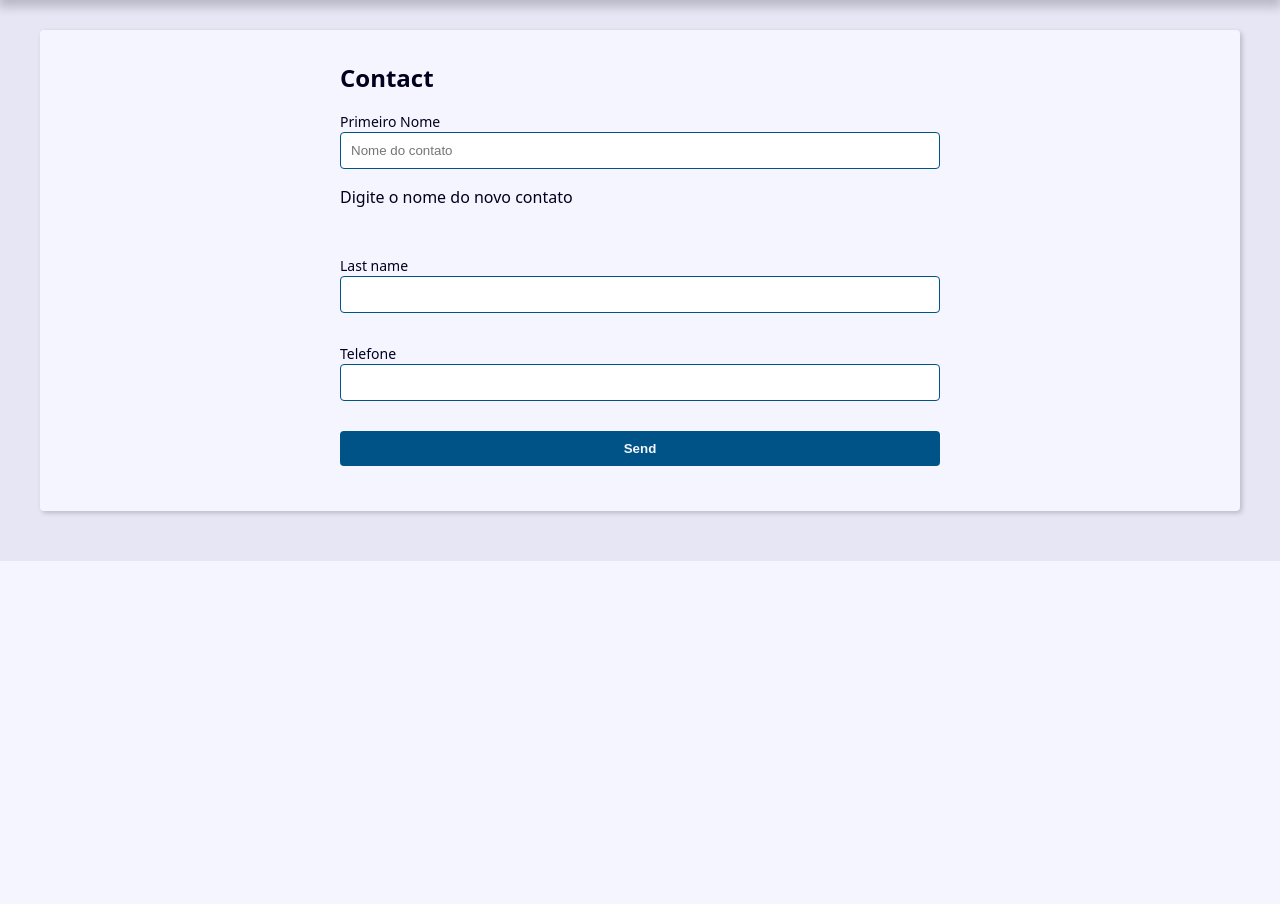
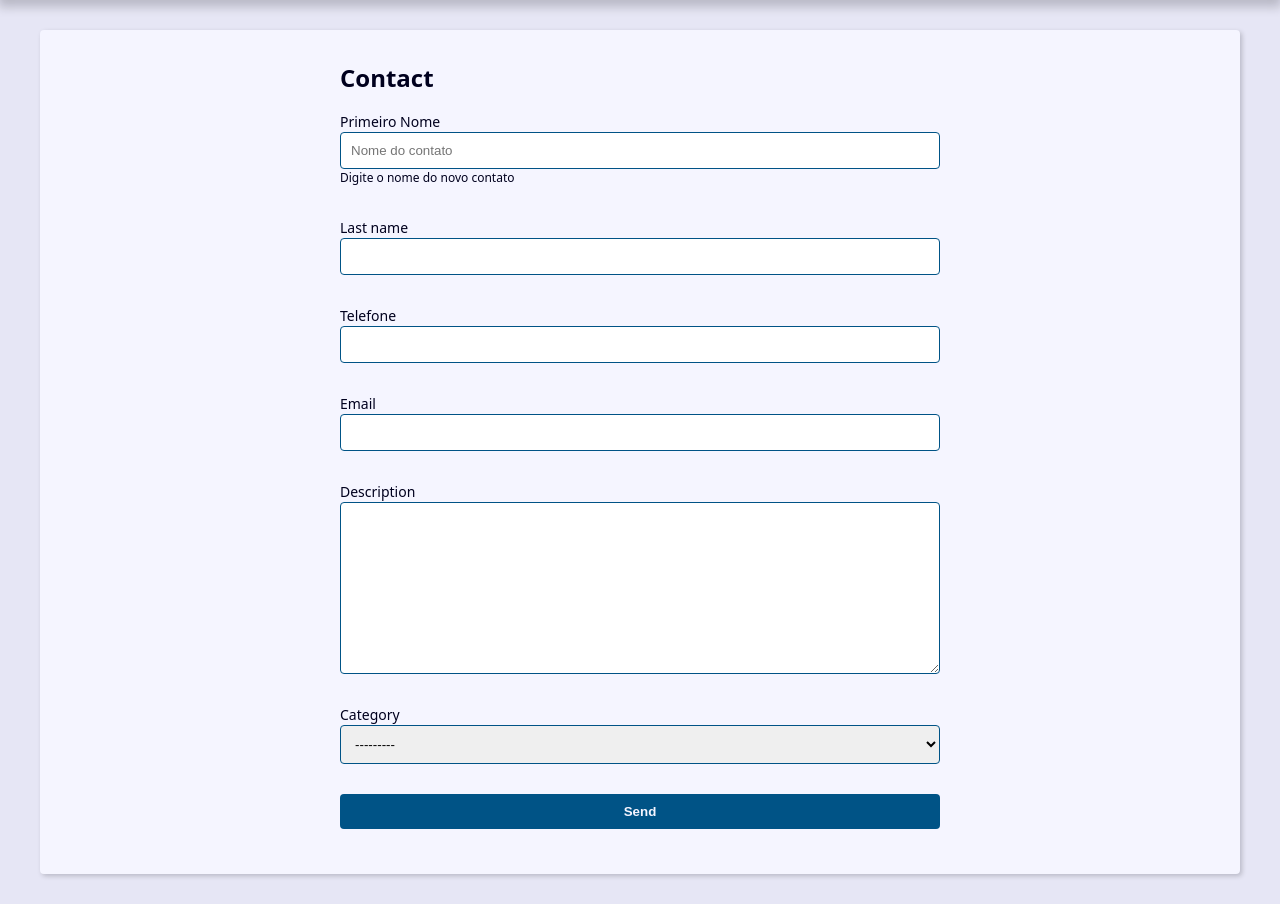
Before and after one commit to Diegojacober/agenda-django, a Django app: page /contact/create/ in a window 1280 px wide. Shown: the part 239-1143 px from the top of the page. Before the commit the page ends 800 px from the top, so only its background shows below. Run offline with Django 4.2, Linux system fonts and the light colour scheme; data that the repository does not hold is empty.

Commit message:
Salvando dados na base

```diff
--- a/contact/forms.py
+++ b/contact/forms.py
@@ -19,7 +19,7 @@ class ContactForm(forms.ModelForm):
 
     class Meta:
         model = Contact
-        fields = ('first_name', 'last_name', 'phone',)
+        fields = ('first_name', 'last_name', 'phone', 'email', 'description', 'category')
 
 
 
--- a/contact/templates/contact/create.html
+++ b/contact/templates/contact/create.html
@@ -15,7 +15,7 @@
             {{ field.errors }}
 
             {% if field.help_text %}
-              <p class="help_text">{{ field.help_text }}</p>
+              <p class="help-text">{{ field.help_text }}</p>
             {% endif %}
           </div>
         </div>
--- a/contact/views/contact_forms.py
+++ b/contact/views/contact_forms.py
@@ -5,9 +5,17 @@ from contact.forms import ContactForm
 def create(request):
 
     if request.method == 'POST':
+        form = ContactForm(request.POST)
+
         context = {
-            'form': ContactForm(request.POST)
+            'form': form
         }
+
+        if form.is_valid():
+            contact = form.save(commit=False) #Assim não salvo e posso fazer alterações e só depois salvar
+            contact.show = True
+            contact.save()
+            return redirect('contact:index')
 
         return render(request, template_name='contact/create.html', context=context)
 
--- a/contact/views/contact_views.py
+++ b/contact/views/contact_views.py
@@ -5,7 +5,7 @@ from django.core.paginator import Paginator
 
 def index(request):
     # filtrando onde show é true e ordena por id crescente
-    contacts_list = Contact.objects.filter(show=True).order_by('id')
+    contacts_list = Contact.objects.filter(show=True).order_by('-id')
 
     paginator = Paginator(contacts_list, 10)
     page_number =  request.GET.get("page")
```
